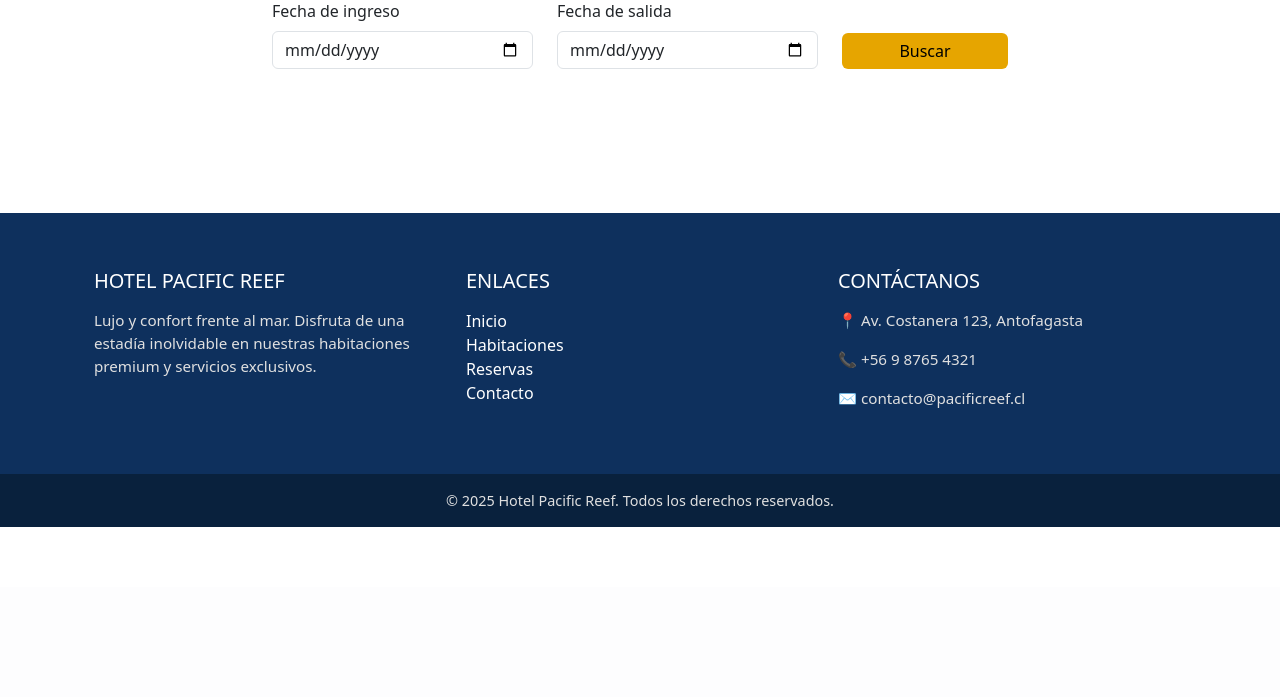
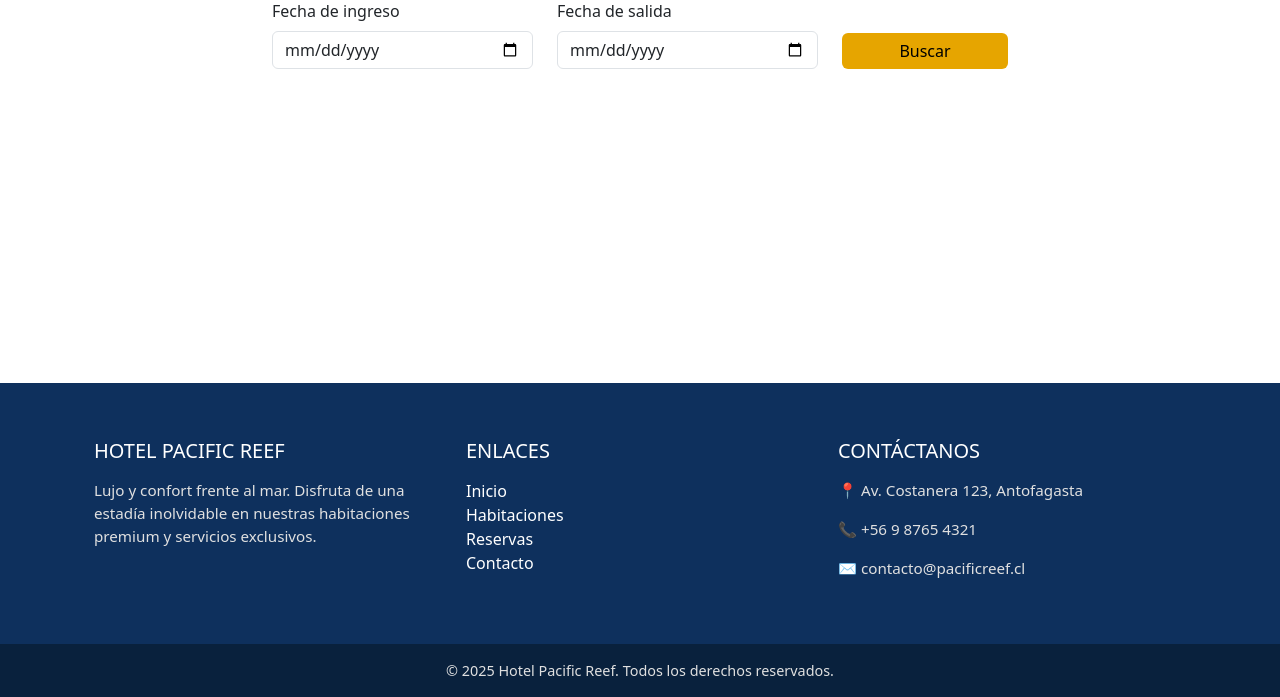
Before and after one commit to maraosc/WaveBookApp, a Django app: page /habitaciones/ in a window 1280 px wide. Shown: the part 213-910 px from the top of the page. Before the commit the page ends 740 px from the top, so only its background shows below. Run offline with Django 5.2, Linux system fonts and the light colour scheme.

Commit message:
Error visual solucionado
Se soluciona error en habitaciones.html que hacia que el footer quedara a media pantalla

```diff
--- a/Hotel/templates/habitaciones.html
+++ b/Hotel/templates/habitaciones.html
@@ -60,5 +60,7 @@
             <p class="text-center text-muted">No hay habitaciones disponibles para esas fechas.</p>
         {% endif %}
     {% endif %}
+
+    <div style="height: 170px;"></div>
 </div>
 {% endblock %}
```
Also changed, not shown: Hotel/static/css/styles.css (line endings or trailing spaces).
